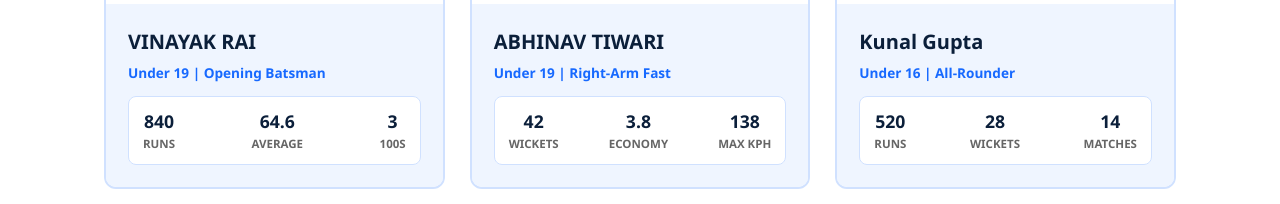
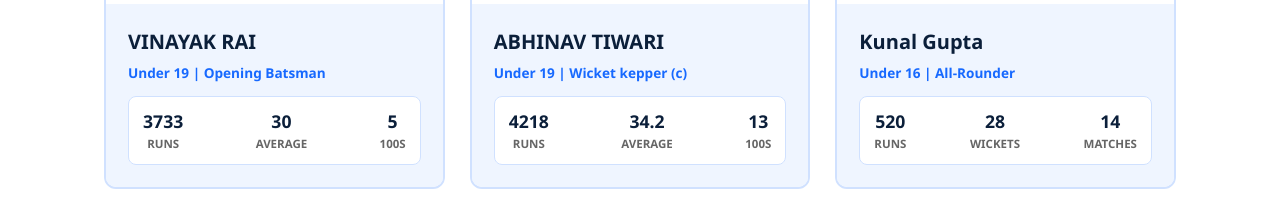
Before and after one commit to raghvendra-yadav-07/star-xi-cricket-academy, a plain HTML site: page index.html in a window 1280 px wide. Shown: the part 2484-2688 px from the top of the page. Drawn offline with Linux system fonts and the light colour scheme.

```diff
--- a/index.html
+++ b/index.html
@@ -332,15 +332,15 @@
           <div class="player-category">Under 19 | Opening Batsman</div>
           <div class="player-stats">
             <div class="stat-box">
-              <div class="stat-val">840</div>
+              <div class="stat-val">3733</div>
               <div class="stat-lbl">Runs</div>
             </div>
             <div class="stat-box">
-              <div class="stat-val">64.6</div>
+              <div class="stat-val">30</div>
               <div class="stat-lbl">Average</div>
             </div>
             <div class="stat-box">
-              <div class="stat-val">3</div>
+              <div class="stat-val">5</div>
               <div class="stat-lbl">100s</div>
             </div>
           </div>
@@ -353,19 +353,19 @@
         <img class="player-img" src="assets/player2.jpg" alt="Rohan Yadav" onerror="this.onerror=null; this.src='https://images.unsplash.com/photo-1506794778202-cad84cf45f1d?auto=format&fit=crop&w=600&q=80';">
         <div class="player-info">
           <div class="player-name">ABHINAV TIWARI </div>
-          <div class="player-category">Under 19 | Right-Arm Fast</div>
+          <div class="player-category">Under 19 | Wicket kepper (c)</div>
           <div class="player-stats">
             <div class="stat-box">
-              <div class="stat-val">42</div>
-              <div class="stat-lbl">Wickets</div>
+              <div class="stat-val">4218</div>
+              <div class="stat-lbl">RUNS</div>
             </div>
             <div class="stat-box">
-              <div class="stat-val">3.8</div>
-              <div class="stat-lbl">Economy</div>
+              <div class="stat-val">34.2</div>
+              <div class="stat-lbl">AVERAGE</div>
             </div>
             <div class="stat-box">
-              <div class="stat-val">138</div>
-              <div class="stat-lbl">Max KPH</div>
+              <div class="stat-val">13</div>
+              <div class="stat-lbl">100S</div>
             </div>
           </div>
         </div>
```
Also changed, not shown: assets/player1.jpg (added), assets/player2.jpg (added).
